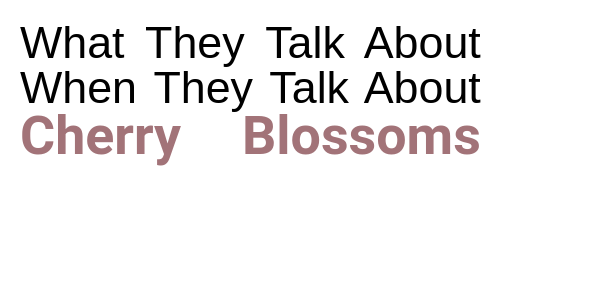
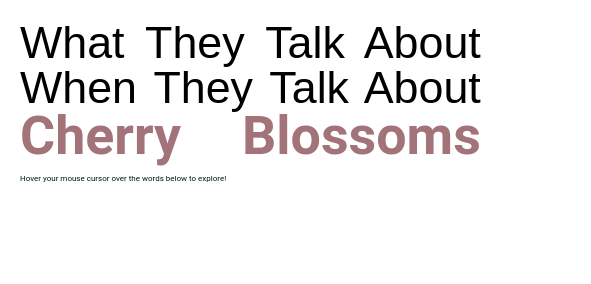
Before and after one commit to johannesyu/hanami-trip-advisor, a plain HTML site: page index.html in a window 1280 px wide. Shown: the top 284 px of the page, 0-591 px from the left. Drawn offline with nearby package versions, Linux system fonts and the light colour scheme.

Commit message:
Update index.html

```diff
--- a/index.html
+++ b/index.html
@@ -21,6 +21,7 @@
             <h1>
             </h1>
             <h2>Cherry Blossoms 　</h2>
+            <p style="font-size: 8px; position: fixed; transform: translateY(-7.4vw);">Hover your mouse cursor over the words below to explore!</p>
           </div>
         </header>
       </div>
```
